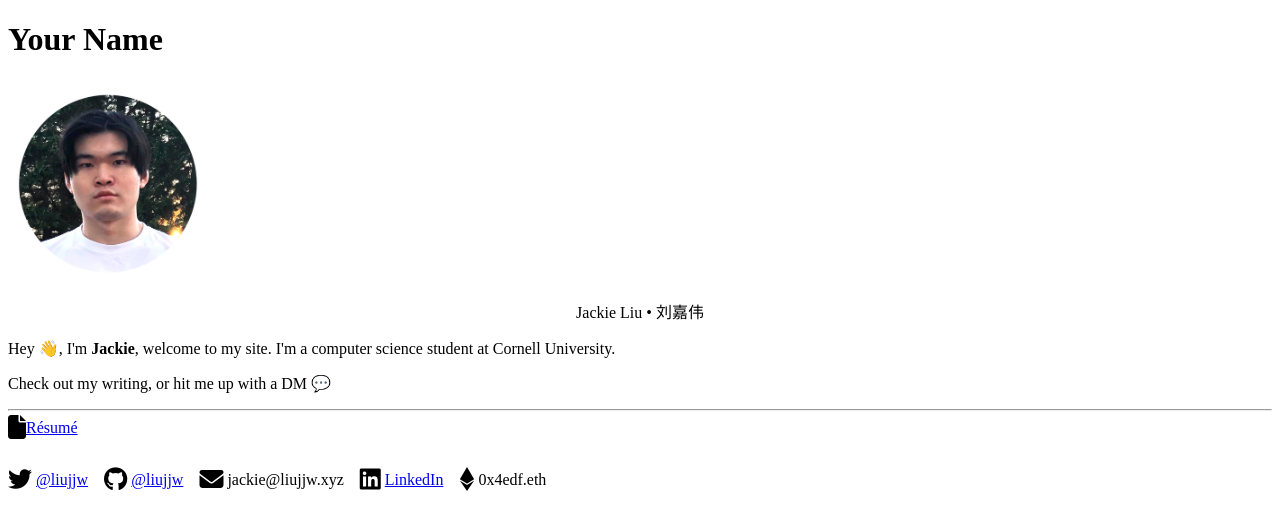
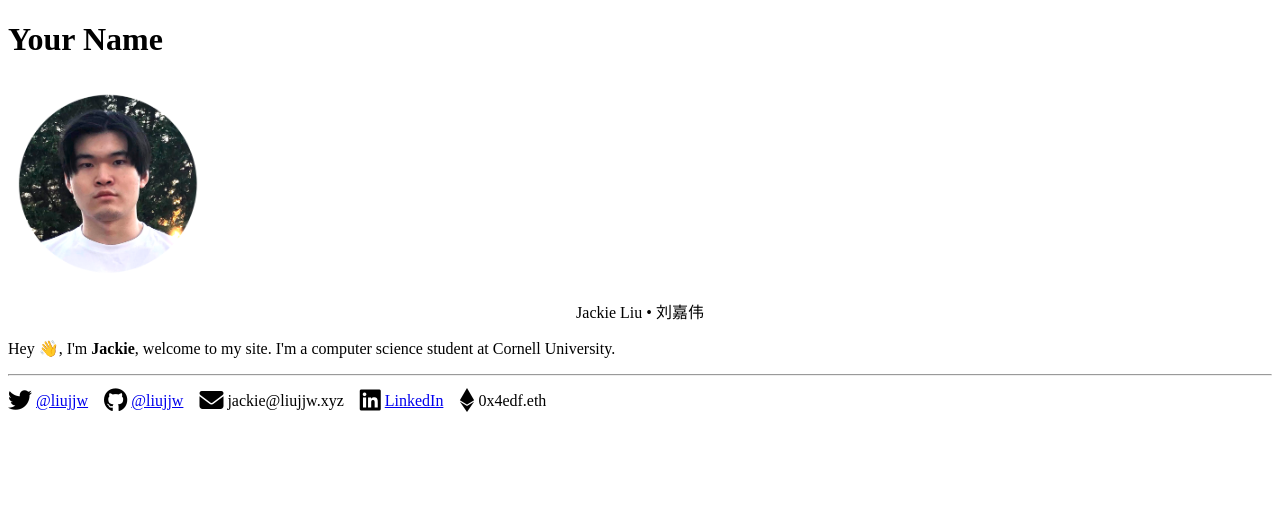
Before and after one commit to liujjw/liujjw.xyz, a Next.js app: page / in a window 1280 px wide. Shown: the top 528 px of the page. Built offline with nearby package versions, Linux system fonts and the light colour scheme.

Commit message:
Update index.mdx

```diff
--- a/pages/index.mdx
+++ b/pages/index.mdx
@@ -11,15 +11,8 @@ date: 2021-03-19
 
 Hey 👋, I'm **Jackie**, welcome to my site. I'm a computer science student at Cornell University.
 
-Check out my writing, or hit me up with a DM 💬
-
 ---
 <div>
-  <i class="fa-solid fa-file fa-xl"></i> <a href="/files/resume.pdf"
-        alt="alt text"
-        target="_blank"
-        rel="noopener noreferrer">Résumé</a>
-  <br /> <br />
   <i class="fa-brands fa-twitter fa-xl"></i> [@liujjw](https://twitter.com/liujjw) &nbsp;&nbsp;
   <i class="fa-brands fa-github fa-xl"></i> [@liujjw](https://github.com/liujjw) &nbsp;&nbsp;
   <i class="fa-solid fa-envelope fa-xl"></i> jackie@liujjw.xyz &nbsp;&nbsp;
```
